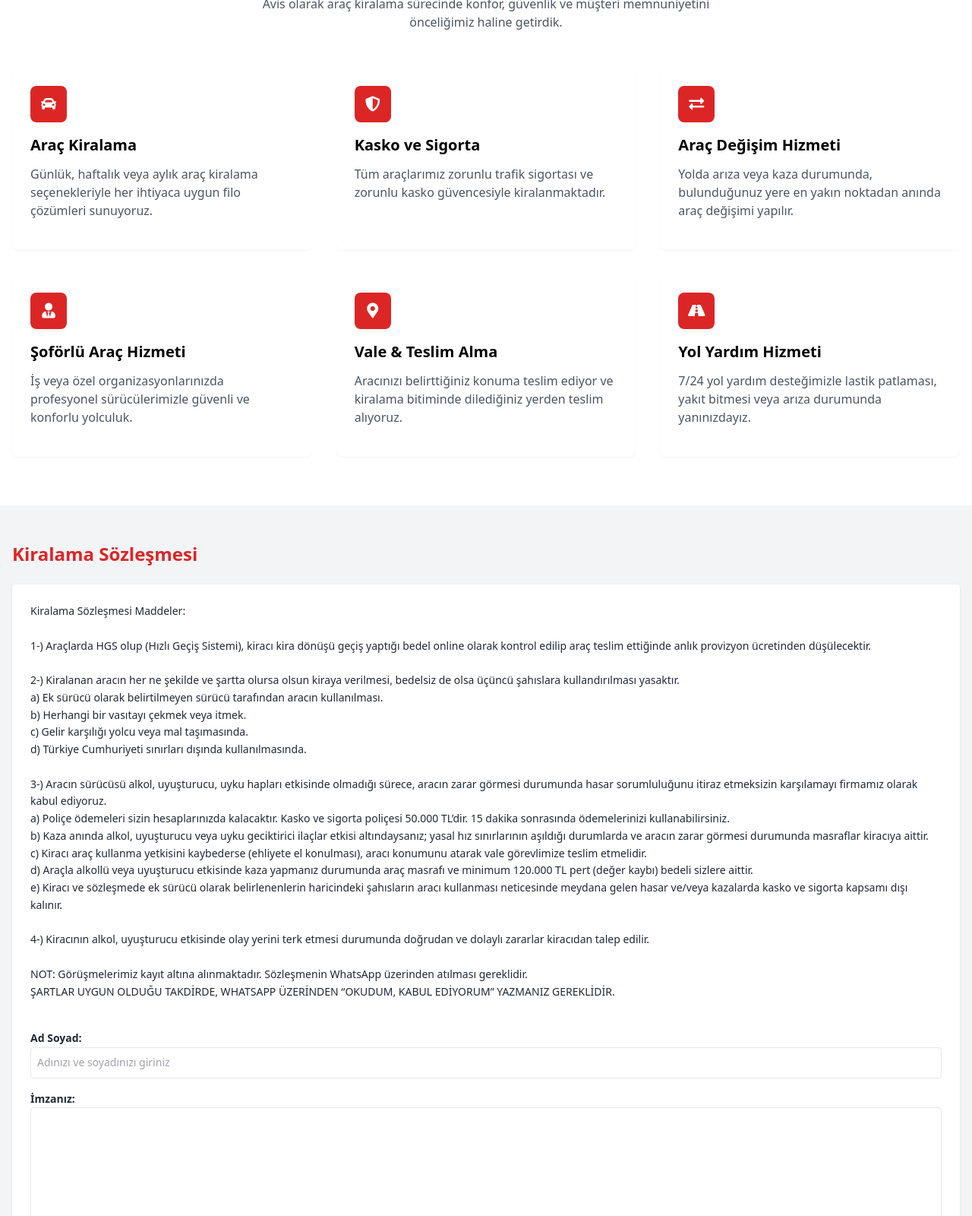
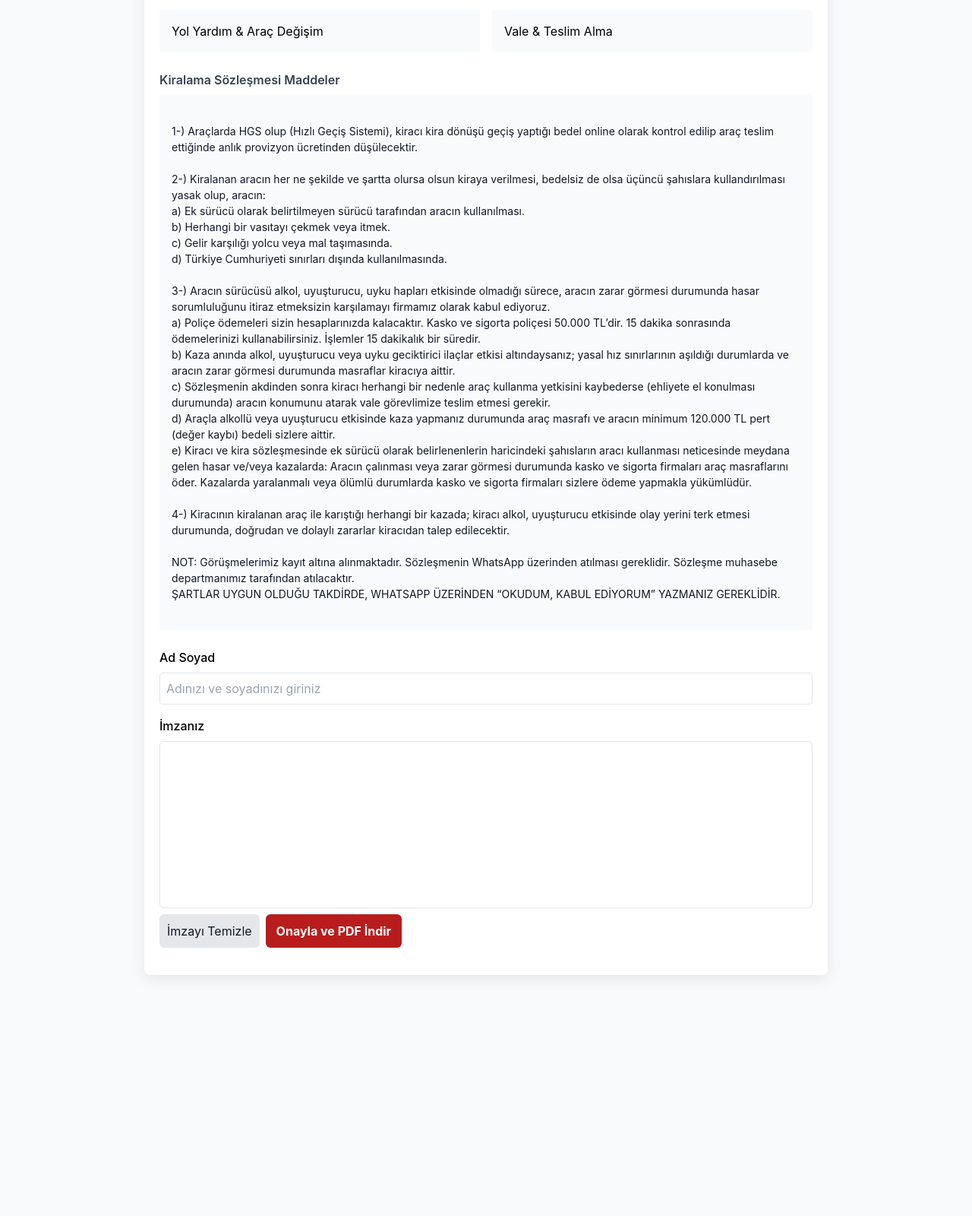
Before and after one commit to blogbost1-art/sozlesme, a plain HTML site: page sozlesme.html in a window 1280 px wide. Shown: the part 195-1795 px from the top of the page at 76% size. After the commit the page ends 1498 px from the top, so only its background shows below. Drawn offline with nearby package versions, Linux system fonts and the light colour scheme.

Commit message:
Add files via upload

```diff
--- a/sozlesme.html
+++ b/sozlesme.html
@@ -1,126 +1,180 @@
 <!DOCTYPE html>
 <html lang="tr">
 <head>
-<meta charset="UTF-8">
-<meta name="viewport" content="width=device-width, initial-scale=1.0">
-<title>Avis Rent A Car Sözleşmesi</title>
+<meta charset="utf-8"/>
+<meta name="viewport" content="width=device-width,initial-scale=1"/>
+<title>Avis Sözleşme</title>
 <script src="https://cdn.tailwindcss.com"></script>
-<link rel="stylesheet" href="https://cdnjs.cloudflare.com/ajax/libs/font-awesome/5.15.3/css/all.min.css">
+<style>
+  body { font-family: Inter, system-ui, -apple-system, Arial; background:#f8fafc; }
+  .modal { max-width:900px; margin:20px auto; padding:20px; background:white; border-radius:8px; box-shadow:0 6px 20px rgba(0,0,0,0.08); }
+  #signaturePad { width:100%; height:220px; touch-action: none; background:white; border:1px solid #e5e7eb; border-radius:6px; }
+  .btn { background:#b91c1c; color:white; padding:10px 14px; border-radius:6px; font-weight:700; border:none; cursor:pointer; }
+  .small-btn { background:#e5e7eb; color:#111827; padding:8px 10px; border-radius:6px; border:none; cursor:pointer; }
+  .contract { white-space:pre-wrap; font-size:14px; color:#111827; line-height:1.5; }
+</style>
 </head>
-<body class="bg-gray-50">
-
-<header class="bg-white shadow-md sticky top-0 z-50">
-  <nav class="container mx-auto px-4 py-4 flex justify-between items-center">
-    <div class="flex items-center space-x-2">
-      <img src="avis.jpg" alt="Avis Logo" class="h-10 rounded">
-      <span class="text-2xl font-bold text-red-600">AVIS RENT A CAR</span>
-    </div>
-    <a href="index.html" class="text-red-600 font-semibold hover:underline">Ana Sayfa</a>
-  </nav>
-</header>
-
-<section class="py-16 bg-white" id="hizmetlerimiz">
-  <div class="container mx-auto px-4">
-    <div class="text-center mb-12">
-      <h2 class="text-3xl font-bold text-dark mb-4">Hizmetlerimiz</h2>
-      <p class="text-gray-600 max-w-2xl mx-auto">
-        Avis olarak araç kiralama sürecinde konfor, güvenlik ve müşteri memnuniyetini önceliğimiz haline getirdik.
-      </p>
+<body>
+  <div class="modal">
+    <div class="flex items-center justify-between mb-4">
+      <div class="flex items-center gap-3">
+        <img src="avis.jpg" alt="Avis" style="height:48px;">
+        <h2 class="text-xl font-bold">AVIS Kiralama Sözleşmesi</h2>
+      </div>
+      <a href="index.html" class="text-sm text-red-600">Ana Sayfa</a>
     </div>
 
-    <div class="grid grid-cols-1 md:grid-cols-2 lg:grid-cols-3 gap-8">
-      <div class="bg-light p-6 rounded-lg shadow-sm hover:shadow-md transition-shadow">
-        <div class="w-12 h-12 bg-red-600 rounded-lg flex items-center justify-center mb-4">
-          <i class="fas fa-car text-white text-xl"></i>
-        </div>
-        <h3 class="text-xl font-semibold text-dark mb-3">Araç Kiralama</h3>
-        <p class="text-gray-600 mb-4">Günlük, haftalık veya aylık araç kiralama seçenekleriyle her ihtiyaca uygun filo çözümleri sunuyoruz.</p>
+    <section class="mb-6">
+      <h3 class="font-semibold text-gray-700 mb-2">Hizmetlerimiz</h3>
+      <div class="grid grid-cols-1 md:grid-cols-2 gap-4">
+        <div class="p-4 bg-gray-50 rounded">Araç Kiralama - Günlük / Haftalık / Aylık</div>
+        <div class="p-4 bg-gray-50 rounded">Kasko & Sigorta</div>
+        <div class="p-4 bg-gray-50 rounded">Yol Yardım & Araç Değişim</div>
+        <div class="p-4 bg-gray-50 rounded">Vale & Teslim Alma</div>
       </div>
-      <div class="bg-light p-6 rounded-lg shadow-sm hover:shadow-md transition-shadow">
-        <div class="w-12 h-12 bg-red-600 rounded-lg flex items-center justify-center mb-4">
-          <i class="fas fa-shield-alt text-white text-xl"></i>
-        </div>
-        <h3 class="text-xl font-semibold text-dark mb-3">Kasko ve Sigorta</h3>
-        <p class="text-gray-600 mb-4">Tüm araçlarımız zorunlu trafik sigortası ve zorunlu kasko güvencesiyle kiralanmaktadır.</p>
+    </section>
+
+    <section class="mb-6">
+      <h3 class="font-semibold text-gray-700 mb-2">Kiralama Sözleşmesi Maddeler</h3>
+      <div class="contract p-4 bg-gray-50 rounded">
+1-) Araçlarda HGS olup (Hızlı Geçiş Sistemi), kiracı kira dönüşü geçiş yaptığı bedel online olarak kontrol edilip araç teslim ettiğinde anlık provizyon ücretinden düşülecektir.
+
+2-) Kiralanan aracın her ne şekilde ve şartta olursa olsun kiraya verilmesi, bedelsiz de olsa üçüncü şahıslara kullandırılması yasak olup, aracın:
+a) Ek sürücü olarak belirtilmeyen sürücü tarafından aracın kullanılması.
+b) Herhangi bir vasıtayı çekmek veya itmek.
+c) Gelir karşılığı yolcu veya mal taşımasında.
+d) Türkiye Cumhuriyeti sınırları dışında kullanılmasında.
+
+3-) Aracın sürücüsü alkol, uyuşturucu, uyku hapları etkisinde olmadığı sürece, aracın zarar görmesi durumunda hasar sorumluluğunu itiraz etmeksizin karşılamayı firmamız olarak kabul ediyoruz.
+a) Poliçe ödemeleri sizin hesaplarınızda kalacaktır. Kasko ve sigorta poliçesi 50.000 TL’dir. 15 dakika sonrasında ödemelerinizi kullanabilirsiniz. İşlemler 15 dakikalık bir süredir.
+b) Kaza anında alkol, uyuşturucu veya uyku geciktirici ilaçlar etkisi altındaysanız; yasal hız sınırlarının aşıldığı durumlarda ve aracın zarar görmesi durumunda masraflar kiracıya aittir.
+c) Sözleşmenin akdinden sonra kiracı herhangi bir nedenle araç kullanma yetkisini kaybederse (ehliyete el konulması durumunda) aracın konumunu atarak vale görevlimize teslim etmesi gerekir.
+d) Araçla alkollü veya uyuşturucu etkisinde kaza yapmanız durumunda araç masrafı ve aracın minimum 120.000 TL pert (değer kaybı) bedeli sizlere aittir.
+e) Kiracı ve kira sözleşmesinde ek sürücü olarak belirlenenlerin haricindeki şahısların aracı kullanması neticesinde meydana gelen hasar ve/veya kazalarda: Aracın çalınması veya zarar görmesi durumunda kasko ve sigorta firmaları araç masraflarını öder. Kazalarda yaralanmalı veya ölümlü durumlarda kasko ve sigorta firmaları sizlere ödeme yapmakla yükümlüdür.
+
+4-) Kiracının kiralanan araç ile karıştığı herhangi bir kazada; kiracı alkol, uyuşturucu etkisinde olay yerini terk etmesi durumunda, doğrudan ve dolaylı zararlar kiracıdan talep edilecektir.
+
+NOT: Görüşmelerimiz kayıt altına alınmaktadır. Sözleşmenin WhatsApp üzerinden atılması gereklidir. Sözleşme muhasebe departmanımız tarafından atılacaktır.
+ŞARTLAR UYGUN OLDUĞU TAKDİRDE, WHATSAPP ÜZERİNDEN “OKUDUM, KABUL EDİYORUM” YAZMANIZ GEREKLİDİR.
       </div>
-      <div class="bg-light p-6 rounded-lg shadow-sm hover:shadow-md transition-shadow">
-        <div class="w-12 h-12 bg-red-600 rounded-lg flex items-center justify-center mb-4">
-          <i class="fas fa-exchange-alt text-white text-xl"></i>
-        </div>
-        <h3 class="text-xl font-semibold text-dark mb-3">Araç Değişim Hizmeti</h3>
-        <p class="text-gray-600 mb-4">Yolda arıza veya kaza durumunda, bulunduğunuz yere en yakın noktadan anında araç değişimi yapılır.</p>
+    </section>
+
+    <section class="mb-4">
+      <label class="block mb-2 font-medium">Ad Soyad</label>
+      <input id="fullName" class="w-full p-2 border rounded" placeholder="Adınızı ve soyadınızı giriniz">
+
+      <label class="block mt-4 mb-2 font-medium">İmzanız</label>
+      <canvas id="signaturePad"></canvas>
+      <div class="mt-2 flex gap-2">
+        <button class="small-btn" id="clearBtn">İmzayı Temizle</button>
+        <button class="btn" id="saveBtn">Onayla ve PDF İndir</button>
       </div>
-      <div class="bg-light p-6 rounded-lg shadow-sm hover:shadow-md transition-shadow">
-        <div class="w-12 h-12 bg-red-600 rounded-lg flex items-center justify-center mb-4">
-          <i class="fas fa-user-tie text-white text-xl"></i>
-        </div>
-        <h3 class="text-xl font-semibold text-dark mb-3">Şoförlü Araç Hizmeti</h3>
-        <p class="text-gray-600 mb-4">İş veya özel organizasyonlarınızda profesyonel sürücülerimizle güvenli ve konforlu yolculuk.</p>
-      </div>
-      <div class="bg-light p-6 rounded-lg shadow-sm hover:shadow-md transition-shadow">
-        <div class="w-12 h-12 bg-red-600 rounded-lg flex items-center justify-center mb-4">
-          <i class="fas fa-map-marker-alt text-white text-xl"></i>
-        </div>
-        <h3 class="text-xl font-semibold text-dark mb-3">Vale & Teslim Alma</h3>
-        <p class="text-gray-600 mb-4">Aracınızı belirttiğiniz konuma teslim ediyor ve kiralama bitiminde dilediğiniz yerden teslim alıyoruz.</p>
-      </div>
-      <div class="bg-light p-6 rounded-lg shadow-sm hover:shadow-md transition-shadow">
-        <div class="w-12 h-12 bg-red-600 rounded-lg flex items-center justify-center mb-4">
-          <i class="fas fa-road text-white text-xl"></i>
-        </div>
-        <h3 class="text-xl font-semibold text-dark mb-3">Yol Yardım Hizmeti</h3>
-        <p class="text-gray-600 mb-4">7/24 yol yardım desteğimizle lastik patlaması, yakıt bitmesi veya arıza durumunda yanınızdayız.</p>
-      </div>
-    </div>
+    </section>
+
   </div>
-</section>
-
-<section class="bg-gray-100 py-12">
-  <div class="container mx-auto px-4">
-    <h2 class="text-2xl font-bold text-red-600 mb-6">Kiralama Sözleşmesi</h2>
-    <div class="bg-white p-6 rounded shadow text-sm text-gray-800 leading-relaxed">
-      Kiralama Sözleşmesi Maddeler:<br><br>
-      1-) Araçlarda HGS olup (Hızlı Geçiş Sistemi), kiracı kira dönüşü geçiş yaptığı bedel online olarak kontrol edilip araç teslim ettiğinde anlık provizyon ücretinden düşülecektir.<br><br>
-      2-) Kiralanan aracın her ne şekilde ve şartta olursa olsun kiraya verilmesi, bedelsiz de olsa üçüncü şahıslara kullandırılması yasaktır.<br>
-      a) Ek sürücü olarak belirtilmeyen sürücü tarafından aracın kullanılması.<br>
-      b) Herhangi bir vasıtayı çekmek veya itmek.<br>
-      c) Gelir karşılığı yolcu veya mal taşımasında.<br>
-      d) Türkiye Cumhuriyeti sınırları dışında kullanılmasında.<br><br>
-      3-) Aracın sürücüsü alkol, uyuşturucu, uyku hapları etkisinde olmadığı sürece, aracın zarar görmesi durumunda hasar sorumluluğunu itiraz etmeksizin karşılamayı firmamız olarak kabul ediyoruz.<br>
-      a) Poliçe ödemeleri sizin hesaplarınızda kalacaktır. Kasko ve sigorta poliçesi 50.000 TL’dir. 15 dakika sonrasında ödemelerinizi kullanabilirsiniz.<br>
-      b) Kaza anında alkol, uyuşturucu veya uyku geciktirici ilaçlar etkisi altındaysanız; yasal hız sınırlarının aşıldığı durumlarda ve aracın zarar görmesi durumunda masraflar kiracıya aittir.<br>
-      c) Kiracı araç kullanma yetkisini kaybederse (ehliyete el konulması), aracı konumunu atarak vale görevlimize teslim etmelidir.<br>
-      d) Araçla alkollü veya uyuşturucu etkisinde kaza yapmanız durumunda araç masrafı ve minimum 120.000 TL pert (değer kaybı) bedeli sizlere aittir.<br>
-      e) Kiracı ve sözleşmede ek sürücü olarak belirlenenlerin haricindeki şahısların aracı kullanması neticesinde meydana gelen hasar ve/veya kazalarda kasko ve sigorta kapsamı dışı kalınır.<br><br>
-      4-) Kiracının alkol, uyuşturucu etkisinde olay yerini terk etmesi durumunda doğrudan ve dolaylı zararlar kiracıdan talep edilir.<br><br>
-      NOT: Görüşmelerimiz kayıt altına alınmaktadır. Sözleşmenin WhatsApp üzerinden atılması gereklidir.<br>
-      ŞARTLAR UYGUN OLDUĞU TAKDİRDE, WHATSAPP ÜZERİNDEN “OKUDUM, KABUL EDİYORUM” YAZMANIZ GEREKLİDİR.<br><br>
-
-      <p class="mt-4 font-semibold">Ad Soyad:</p>
-      <input type="text" id="fullName" class="w-full border p-2 rounded mb-4" placeholder="Adınızı ve soyadınızı giriniz">
-      <p class="font-semibold">İmzanız:</p>
-      <canvas id="signaturePad" class="border rounded w-full h-40 bg-white mb-3"></canvas>
-      <div class="flex gap-3 mb-4">
-        <button onclick="clearSignature()" class="bg-gray-200 px-3 py-2 rounded">İmzayı Temizle</button>
-      </div>
-      <button onclick="downloadPDF()" class="bg-red-600 text-white px-6 py-2 rounded hover:bg-red-700 transition">Onayla ve İndir</button>
-    </div>
-  </div>
-</section>
 
 <script src="https://cdn.jsdelivr.net/npm/html2canvas@1.4.1/dist/html2canvas.min.js"></script>
 <script src="https://cdnjs.cloudflare.com/ajax/libs/jspdf/2.5.1/jspdf.umd.min.js"></script>
 <script>
-const canvas=document.getElementById('signaturePad');
-const ctx=canvas.getContext('2d');
-let drawing=false;
-canvas.addEventListener('mousedown',()=>drawing=true);
-canvas.addEventListener('mouseup',()=>{drawing=false;ctx.beginPath();});
-canvas.addEventListener('mousemove',draw);
-function draw(e){if(!drawing)return;ctx.lineWidth=2;ctx.lineCap='round';ctx.strokeStyle='#000';ctx.lineTo(e.offsetX,e.offsetY);ctx.stroke();ctx.beginPath();ctx.moveTo(e.offsetX,e.offsetY);}
-function clearSignature(){ctx.clearRect(0,0,canvas.width,canvas.height);}
-async function downloadPDF(){const{jsPDF}=window.jspdf;const pdf=new jsPDF('p','pt','a4');const name=document.getElementById('fullName').value||'İsimsiz';await html2canvas(document.querySelector('section.bg-gray-100')).then(cvs=>{const img=cvs.toDataURL('image/png');pdf.text(`AVIS Kiralama Sözleşmesi - ${name}`,40,40);pdf.addImage(img,'PNG',30,60,550,700);});pdf.save('Avis_Kiralama_Sozlesmesi.pdf');alert("PDF başarıyla indirildi. Lütfen belgeyi Avis müşteri temsilcisine gönderiniz.");}
+(function(){
+  const canvas = document.getElementById('signaturePad');
+  const ctx = canvas.getContext('2d');
+  // make canvas full width responsive
+  function resizeCanvas() {
+    const ratio = Math.max(window.devicePixelRatio || 1, 1);
+    const width = canvas.clientWidth || canvas.offsetWidth || canvas.scrollWidth;
+    canvas.width = width * ratio;
+    canvas.height = 220 * ratio;
+    canvas.style.height = '220px';
+    ctx.scale(ratio, ratio);
+    ctx.lineWidth = 2;
+    ctx.lineCap = 'round';
+    ctx.strokeStyle = '#000';
+  }
+  // initial size
+  canvas.style.width = '100%';
+  resizeCanvas();
+  window.addEventListener('resize', resizeCanvas);
+
+  let drawing = false;
+  let lastX = 0, lastY = 0;
+
+  function getPos(e) {
+    if (e.touches && e.touches.length) {
+      return { x: e.touches[0].clientX - canvas.getBoundingClientRect().left, y: e.touches[0].clientY - canvas.getBoundingClientRect().top };
+    } else {
+      return { x: e.clientX - canvas.getBoundingClientRect().left, y: e.clientY - canvas.getBoundingClientRect().top };
+    }
+  }
+
+  function start(e) {
+    e.preventDefault();
+    drawing = true;
+    const pos = getPos(e);
+    lastX = pos.x; lastY = pos.y;
+  }
+  function move(e) {
+    if (!drawing) return;
+    e.preventDefault();
+    const pos = getPos(e);
+    ctx.beginPath();
+    ctx.moveTo(lastX, lastY);
+    ctx.lineTo(pos.x, pos.y);
+    ctx.stroke();
+    lastX = pos.x; lastY = pos.y;
+  }
+  function end(e) {
+    if (!drawing) return;
+    drawing = false;
+    ctx.beginPath();
+  }
+
+  // mouse events
+  canvas.addEventListener('mousedown', start);
+  canvas.addEventListener('mousemove', move);
+  window.addEventListener('mouseup', end);
+  // touch events
+  canvas.addEventListener('touchstart', start, {passive:false});
+  canvas.addEventListener('touchmove', move, {passive:false});
+  canvas.addEventListener('touchend', end);
+
+  // clear button
+  document.getElementById('clearBtn').addEventListener('click', function(){
+    ctx.clearRect(0,0,canvas.width,canvas.height);
+    // reset scale and context after clear for consistent drawing
+    resizeCanvas();
+  });
+
+  // save pdf
+  document.getElementById('saveBtn').addEventListener('click', async function(){
+    const name = document.getElementById('fullName').value || 'İsimsiz';
+    // render modal content area to PDF
+    const modal = document.querySelector('.modal');
+    // temporarily remove buttons to avoid in PDF
+    const clearBtn = document.getElementById('clearBtn');
+    const saveBtn = document.getElementById('saveBtn');
+    clearBtn.style.display = 'none';
+    saveBtn.style.display = 'none';
+    try {
+      const canvasImg = await html2canvas(modal, { scale: 2, useCORS:true, backgroundColor:'#ffffff' });
+      const imgData = canvasImg.toDataURL('image/png');
+      const { jsPDF } = window.jspdf;
+      const pdf = new jsPDF('p','pt','a4');
+      const pageWidth = pdf.internal.pageSize.getWidth();
+      const pdfHeight = (canvasImg.height * pageWidth) / canvasImg.width;
+      pdf.addImage(imgData, 'PNG', 0, 0, pageWidth, pdfHeight);
+      pdf.save(`Avis_Sozlesme_${name.replace(/\s+/g,'_')}.pdf`);
+      alert('PDF indirildi.');
+    } catch (err) {
+      console.error(err);
+      alert('PDF oluşturulurken hata oluştu.');
+    } finally {
+      clearBtn.style.display = '';
+      saveBtn.style.display = '';
+    }
+  });
+
+})();
 </script>
-
 </body>
 </html>
```
Also changed, not shown: index.html (+2 -2 lines).
